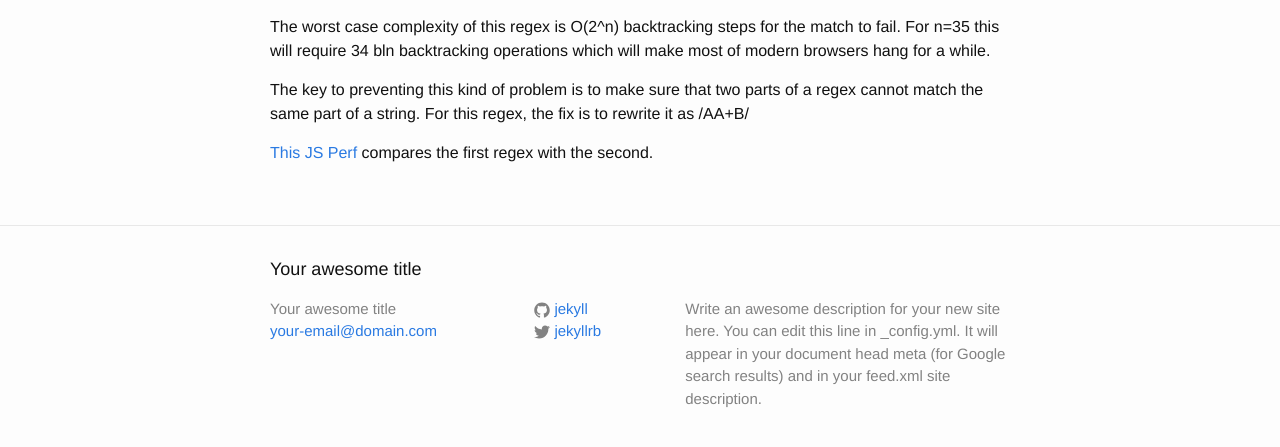
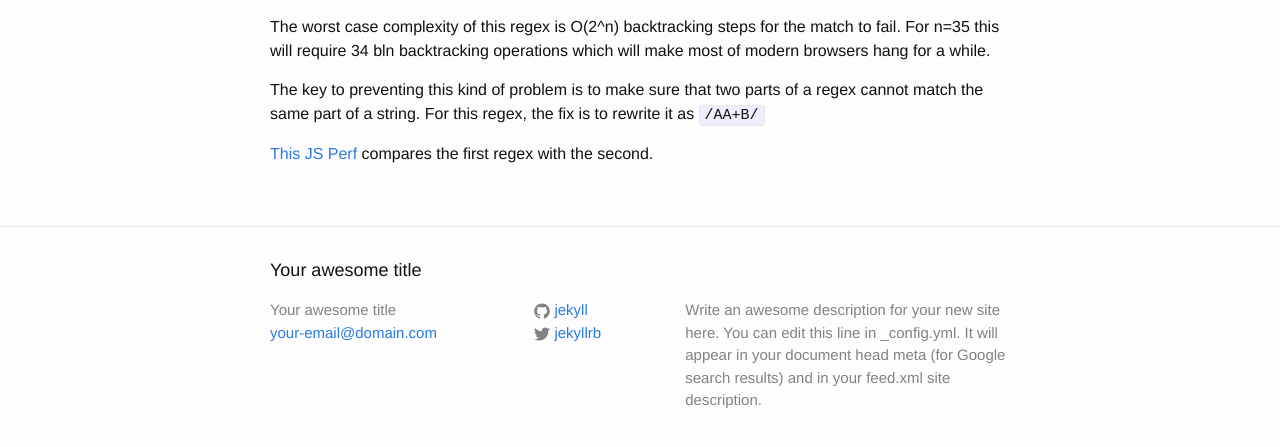
Before and after one commit to romanukyan/romanukyan.github.io, a Jekyll site: the page built from _posts/2014-11-11-js-regex-with-nested-quantifiers.markdown, in a window 1280 px wide. Shown: the part 391-838 px from the top of the page. Built offline with Jekyll 4.4.1, drawn with Linux system fonts in a browser that asks for light colours.

Commit message:
corrections

```diff
--- a/_posts/2014-11-11-js-regex-with-nested-quantifiers.markdown
+++ b/_posts/2014-11-11-js-regex-with-nested-quantifiers.markdown
@@ -16,7 +16,7 @@ res = str.match(/(A+A+)+B/)
 The worst case complexity of this regex is O(2^n) backtracking steps for the match to fail.
 For n=35 this will require 34 bln backtracking operations which will make most of modern browsers hang for a while.
 
-The key to preventing this kind of problem is to make sure that two parts of a regex cannot match the same part of a string. For this regex, the fix is to rewrite it as /AA+B/
+The key to preventing this kind of problem is to make sure that two parts of a regex cannot match the same part of a string. For this regex, the fix is to rewrite it as `/AA+B/`
 
 
 [This JS Perf][js-perf-link] compares the first regex with the second.
```
